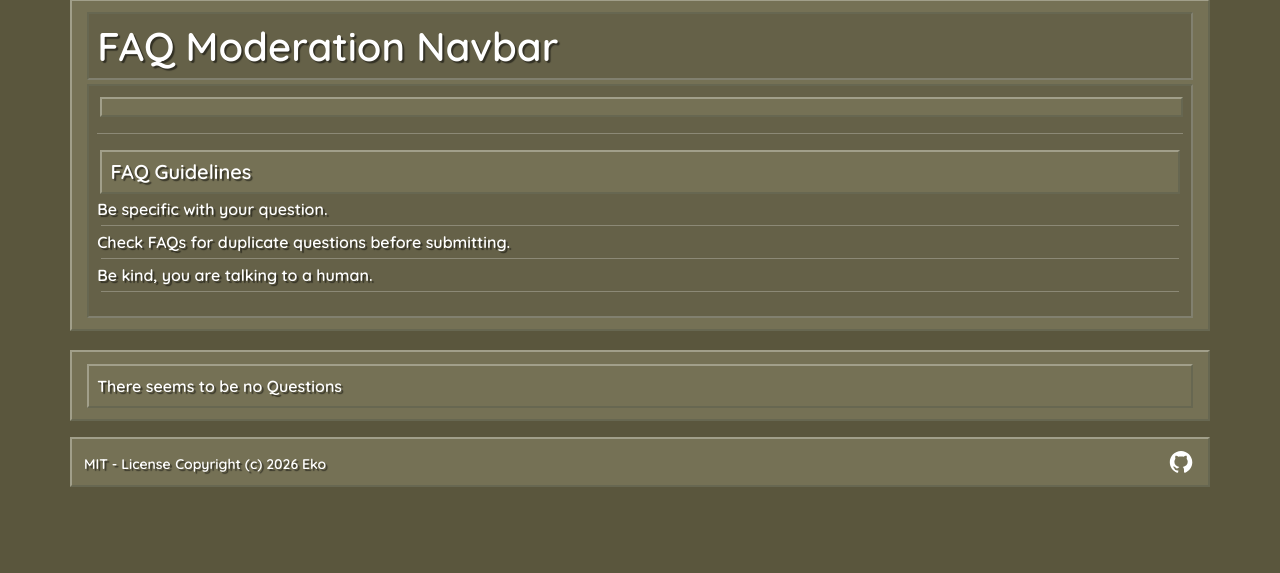
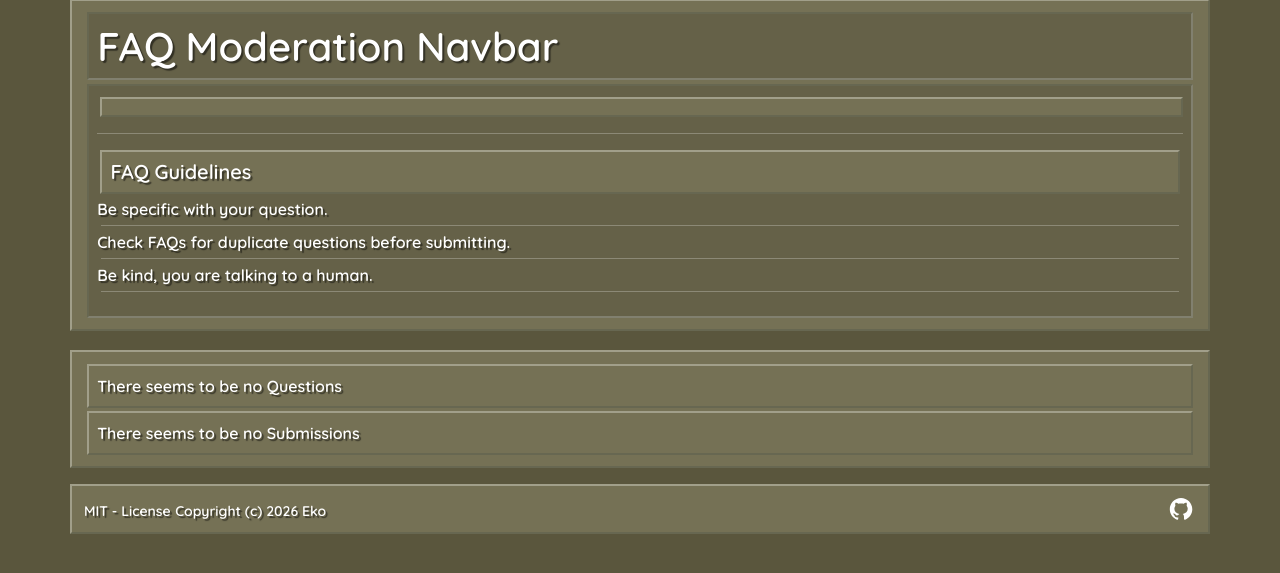
Before and after one commit to zekaekop/Portfolio, a Django app: page /FAQ/submissions/ in a window 1280 px wide. Shown: the part 106-679 px from the top of the page. Run offline with Django 5.2, Linux system fonts and the light colour scheme; tables that the repository leaves empty hold one stand-in row (values such as "Sample post"); some libraries are stand-ins or nearby versions.

Commit message:
fixed the navbar link to submissions and added the html to serve submissions it gets

```diff
--- a/templates/FAQ/FAQ.html
+++ b/templates/FAQ/FAQ.html
@@ -51,6 +51,7 @@
 
 
 <div class="container text-white box mt-3">
+    <!-- Lists current FAQ questions -->
     {% if FAQs.data.list %}
         <div class="d-flex">
                 {% for Q in FAQs%}
@@ -66,6 +67,23 @@
             There seems to be no Questions
         </div>
     {% endif %}
+
+    <!-- Lists current FAQ Submissions -->
+    {% if FAQSs.data.list %}
+        <div class="d-flex">
+            {% for S in FAQSs%}
+                <div class="box">
+                    S.asked_question
+                    <p>S.answer</p>
+                    <small>S.created_date</small>
+                </div>
+            {% endfor%}
+    </div>
+    {% else %}
+        <div class="box text-white">
+            There seems to be no Submissions
+        </div>
+    {% endif %}
 </div>
 
 {% include 'footer.html' %}
--- a/templates/FAQ/FAQ_navbar.html
+++ b/templates/FAQ/FAQ_navbar.html
@@ -11,7 +11,7 @@
 
             {% if request.user.is_superuser %}
                 <li><a href="{# url 'admin_panel'#}" class="nav-link px-2 text-white">Create FAQ</a></li>
-                <li><a href="{# url 'FAQ:submission' #}" class="nav-link px-2 text-white">FAQ Submissions</a></li>
+                <li><a href="{% url 'FAQ:submissions' %}" class="nav-link px-2 text-white">FAQ Submissions</a></li>
                 <li><a href="{# url 'mod history' #}" class="nav-link px-2 text-white">Moderation History</a></li>
                 <!-- this should jump all the way up to the main navbar -->
                 <li class="ms-auto"><a href="{% url 'FAQ:answers' %}" class="nav-link px-2 text-white"><small>Go Back</small></a></li>
```
